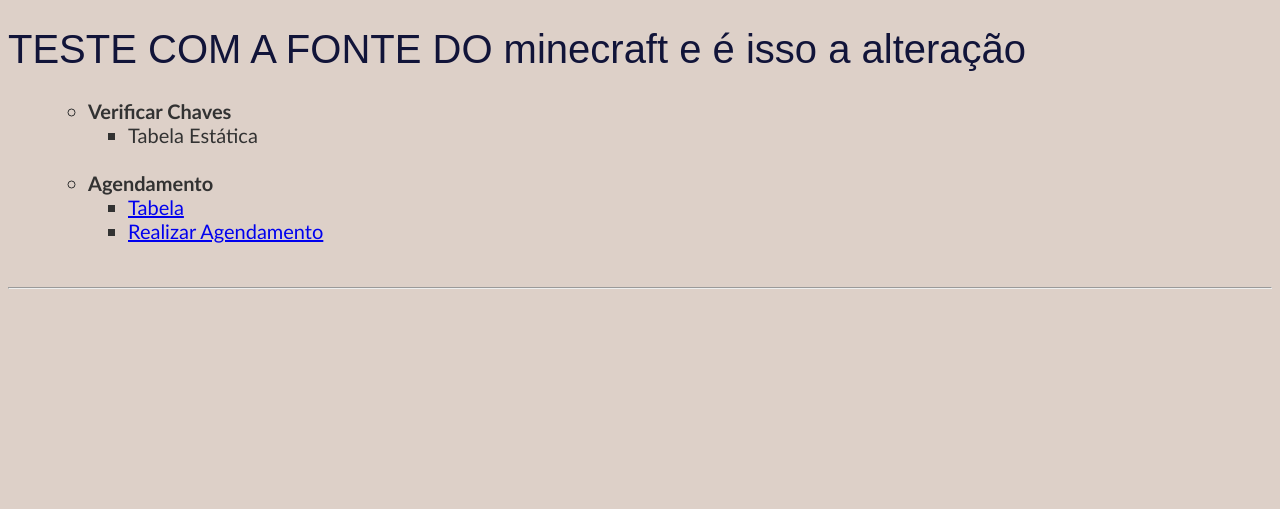
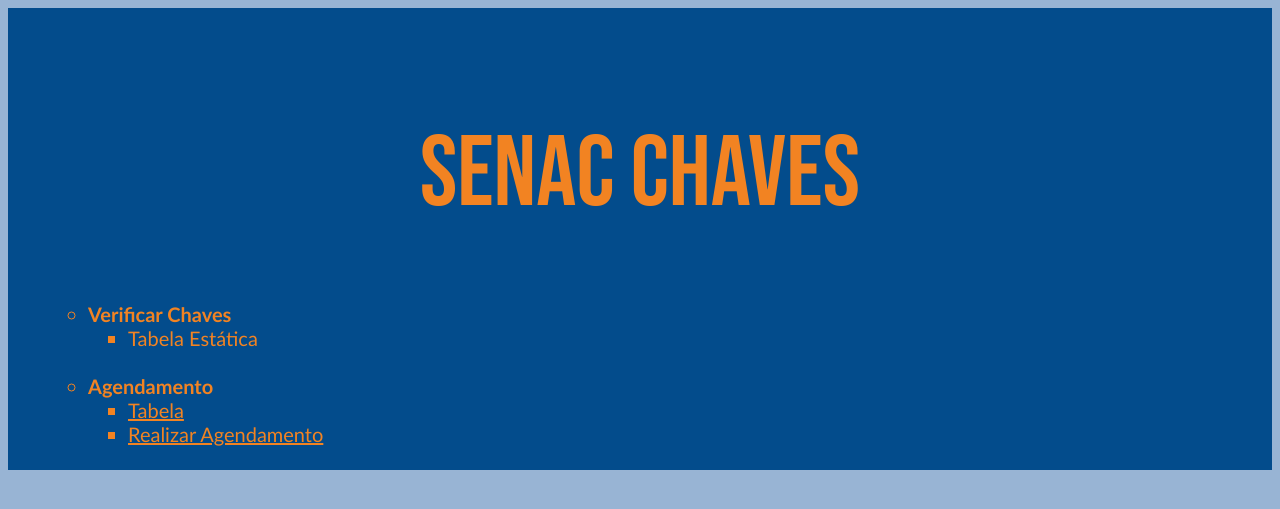
Before and after one commit to bleeeeeq/Projeto-Integrador, a PHP site: page /Projeto/HTML/index.html in a window 1280 px wide. Shown: the top 509 px of the page. Run offline with PHP 8.4, Linux system fonts and the light colour scheme; some web fonts are replaced.

Commit message:
Atualização do projeto
Atualização do projeto, adicionando uma fonte para o título, corrigindo o ícone (agora sendo visível) e uma TENTATIVA de adicionar um background decente

```diff
--- a/Projeto/CSS/style.css
+++ b/Projeto/CSS/style.css
@@ -1,8 +1,17 @@
 @charset "UTF-8";
-@import url('https://fonts.cdnfonts.com/css/minecraft-4');
+@import url('https://fonts.googleapis.com/css2?family=Kanit:ital,wght@0,100;0,200;0,300;0,400;0,500;0,600;0,700;0,800;0,900;1,100;1,200;1,300;1,400;1,500;1,600;1,700;1,800;1,900&display=swap');
+@import url('https://fonts.googleapis.com/css2?family=Plus+Jakarta+Sans:ital,wght@0,200..800;1,200..800&display=swap');
+@import url('https://fonts.googleapis.com/css2?family=Abel&display=swap');
+@import url('https://fonts.googleapis.com/css2?family=Bebas+Neue&display=swap');
+
+header {
+    background-color: #034C8C;
+    min-height: 150px;
+    padding-top: 40px;
+}
 
 body {
-    background-color: #DDD0C8;
+    background-color: #98B4D4;
     font-family: 'Gill Sans', 'Gill Sans MT', Calibri, 'Trebuchet MS', sans-serif;
     color: #323232;
     font-weight: 400;
@@ -10,8 +19,18 @@
 }
 
 h1 {
-    font-family: 'Minecraft', sans-serif;
+    text-align: center;
+    font-family: 'Bebas Neue', 'Abel', 'Plus Jakarta Sans';
+    color: #F28322;
+    font-size: 100px;
     font-weight: 400;
     font-style: normal;
-    color: #111439;
 }
+
+li {
+    color: #F28322;
+}
+
+a {
+    color: #F28322;
+}
--- a/Projeto/HTML/index.html
+++ b/Projeto/HTML/index.html
@@ -5,13 +5,13 @@
     <meta http-equiv="X-UA-Compatible" content="IE=edge">
     <meta name="viewport" content="width=device-width, initial-scale=1.0">
     <title>Senac Chaves</title>
-    <link rel="shortcut icon" href="IMG/Logo.png" type="image/x-icon">
+    <link rel="shortcut icon" href="../IMG/Logo.png" type="image/x-icon">
     <link rel="stylesheet" href="../CSS/style.css">
 
 </head>
 <body>
     <header>
-        <h1>TESTE COM A FONTE DO minecraft e é isso a alteração</h1>
+        <h1>Senac Chaves</h1>
 
         <ul>
             <ul>
@@ -33,7 +33,6 @@
             </ul>
         </ul>
 
-        <hr>
     </header>
 </body>
 </html>
```
